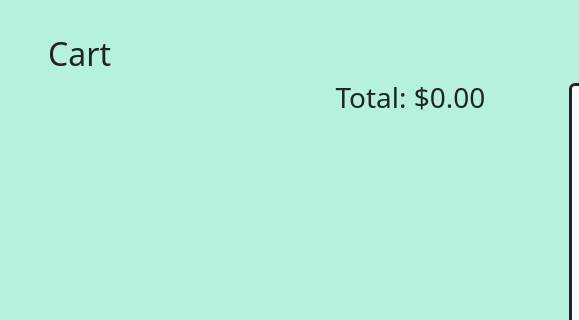
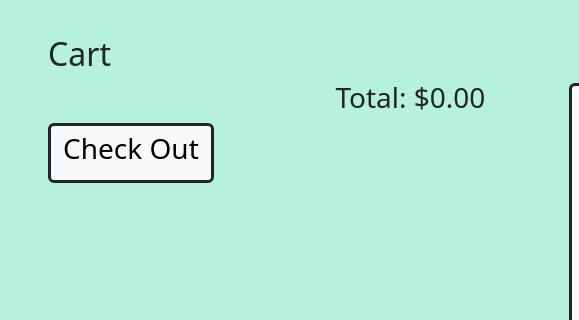
Before and after one commit to 3rinmae/icecream-parlor, a plain HTML site: page index.html in a window 1280 px wide. Shown: the part 69-389 px from the top of the page, 0-579 px from the left. Drawn offline with nearby package versions, Linux system fonts and the light colour scheme.

Commit message:
complete

```diff
--- a/app.js
+++ b/app.js
@@ -40,7 +40,7 @@ function orderVanilla() {
   // console.log('ordering vanilla')
   const vanilla = iceCream.find(flavor => flavor.name == 'Vanilla')
   vanilla.quantity++
-  console.log(vanilla);
+  // console.log(vanilla);
   drawCart()
 }
 
@@ -48,7 +48,7 @@ function orderCookieDough() {
   // console.log('ordering vanilla')
   const cookieDough = iceCream.find(flavor => flavor.name == 'Cookie Dough')
   cookieDough.quantity++
-  console.log(cookieDough);
+  // console.log(cookieDough);
   drawCart()
 }
 
@@ -56,13 +56,13 @@ function orderStrawberry() {
   // console.log('ordering vanilla')
   const strawberry = iceCream.find(flavor => flavor.name == 'Strawberry')
   strawberry.quantity++
-  console.log(strawberry);
+  // console.log(strawberry);
   drawCart()
 }
 
 function orderToppings(toppingName) {
   const foundTopping = toppings.find(topping => topping.name == toppingName)
-  console.log(toppingName, foundTopping)
+  // console.log(toppingName, foundTopping)
   foundTopping.quantity++
   drawCart()
 }
@@ -100,7 +100,7 @@ function drawCart() {
     }
   })
 
-  console.log('cost:', cost)
+  // console.log('cost:', cost)
   // return cost
 
   const costElement = document.getElementById('cost')
@@ -110,5 +110,15 @@ function drawCart() {
   cartElement.innerHTML = content
 }
 
+function checkout() {
+  const wantsToCheckout = window.confirm("Are you sure you want to submit your order?")
+  if (!wantsToCheckout) {
+    return
+  }
+  iceCream.forEach(flavor => flavor.quantity = 0)
+  toppings.forEach(flavor => flavor.quantity = 0)
+  drawCart()
+}
+
 
 // !SECTION Functions End
--- a/index.html
+++ b/index.html
@@ -24,12 +24,14 @@
       <div class="col-5 p-5">
         <h2>Cart</h2>
         <div id="cart">
+        </div>
 
+        <div class="d-flex justify-content-end">
+          <h3>Total: $<span id="cost">0.00</span></h3>
         </div>
-        <div class="d-flex justify-content-end align-items-end">
-          <h3>Total: $<span id="cost">0.00</span></h3>
-
-        </div>
+        <button onclick="checkout()" class="btn btn-light border border-3 border-dark d-flex justify-content-end">
+          <h3>Check Out</h3>
+        </button>
 
       </div>
       <!-- !SECTION Cart End -->
```
